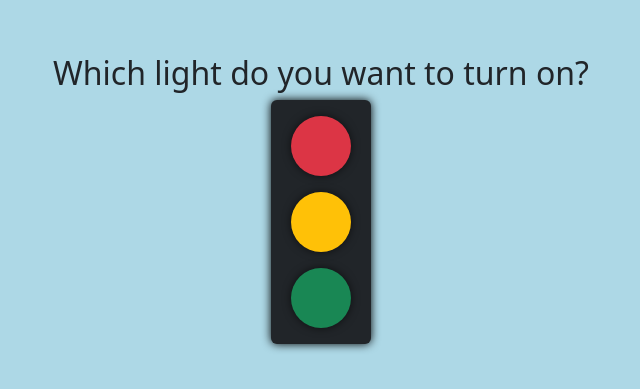
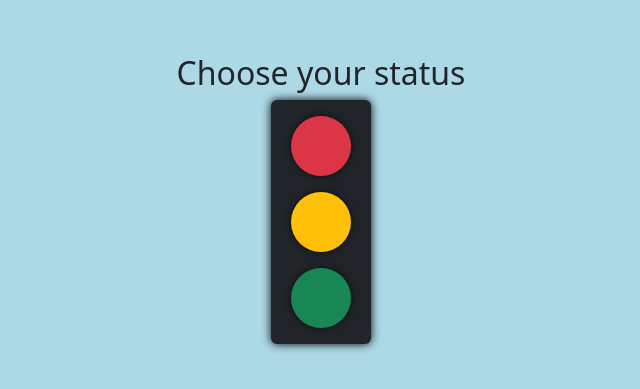
Before and after one commit to Arashi30/Traffic-Light, a plain HTML site: page index.html in a window 1280 px wide. Shown: the part 201-590 px from the top of the page, without its empty margins (319-959 px from the left). Drawn offline with nearby package versions, Linux system fonts and the light colour scheme.

Commit message:
Update index.html

```diff
--- a/index.html
+++ b/index.html
@@ -11,7 +11,7 @@
 <body>
     <div class="container vh-100 d-flex justify-content-center align-items-center">
         <div class="text-center">
-            <h2>Which light do you want to turn on?</h2>
+            <h2>Choose your status</h2>
             <div class="traffic-light bg-dark p-3 rounded d-flex flex-column gap-3">
                 <a href="https://example.com/red" class="btn btn-danger rounded-circle traffic-btn d-inline-block" id="redButton"></a>
                 <a href="https://example.com/yellow" class="btn btn-warning rounded-circle traffic-btn d-inline-block" id="yellowButton"></a>
```
